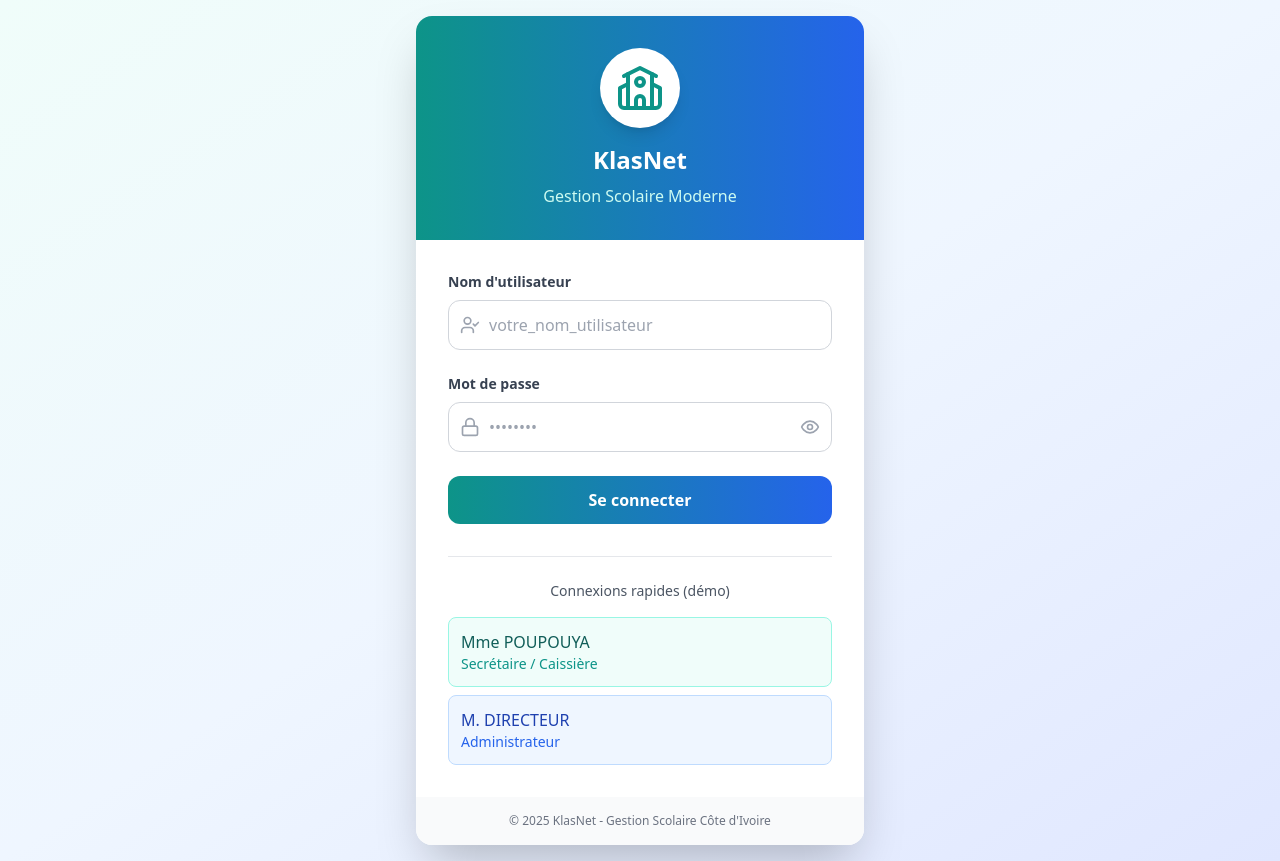
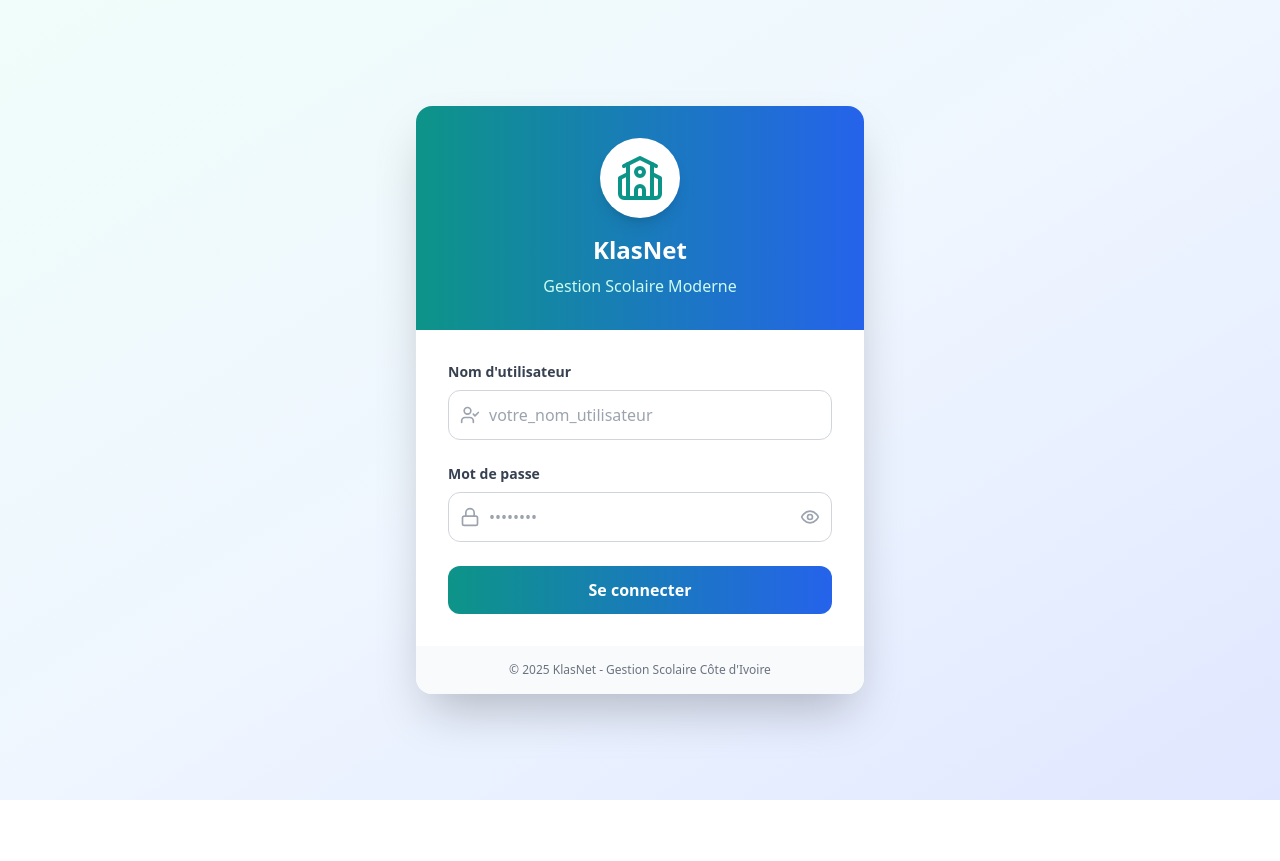
Before and after one commit to 6Elmas9/KlasNet, a React (Vite) app: page / in a window 1280 px wide. After the commit the page ends 800 px from the top, so only its background shows below. Built offline with nearby package versions, Linux system fonts and the light colour scheme.

Commit message:
Suppression des connexions rapides de démo

```diff
--- a/src/components/Auth/LoginForm.tsx
+++ b/src/components/Auth/LoginForm.tsx
@@ -123,26 +123,6 @@ export default function LoginForm({ onLogin }: LoginFormProps) {
             </button>
           </form>
 
-          {/* Connexions rapides pour demo */}
-          <div className="mt-8 pt-6 border-t border-gray-200">
-            <p className="text-sm text-gray-600 text-center mb-4">Connexions rapides (démo)</p>
-            <div className="space-y-2">
-              <button
-                onClick={() => handleQuickLogin('poupouya', 'eyemon2024')}
-                className="w-full text-left p-3 bg-teal-50 hover:bg-teal-100 rounded-lg border border-teal-200 transition-colors"
-              >
-                <div className="font-medium text-teal-800">Mme POUPOUYA</div>
-                <div className="text-sm text-teal-600">Secrétaire / Caissière</div>
-              </button>
-              <button
-                onClick={() => handleQuickLogin('directeur', 'director2024')}
-                className="w-full text-left p-3 bg-blue-50 hover:bg-blue-100 rounded-lg border border-blue-200 transition-colors"
-              >
-                <div className="font-medium text-blue-800">M. DIRECTEUR</div>
-                <div className="text-sm text-blue-600">Administrateur</div>
-              </button>
-            </div>
-          </div>
         </div>
 
         {/* Footer */}
```
